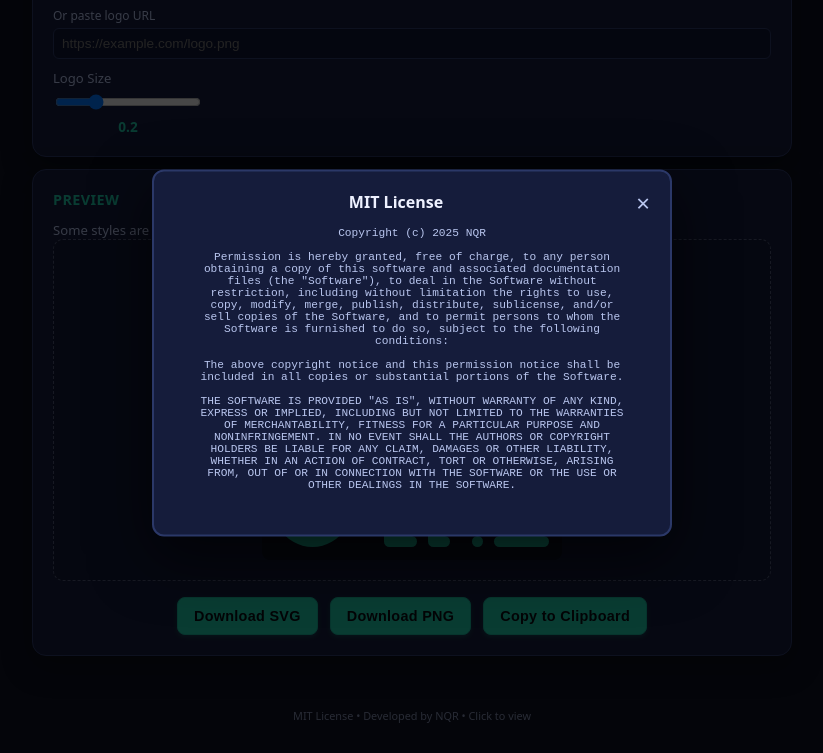
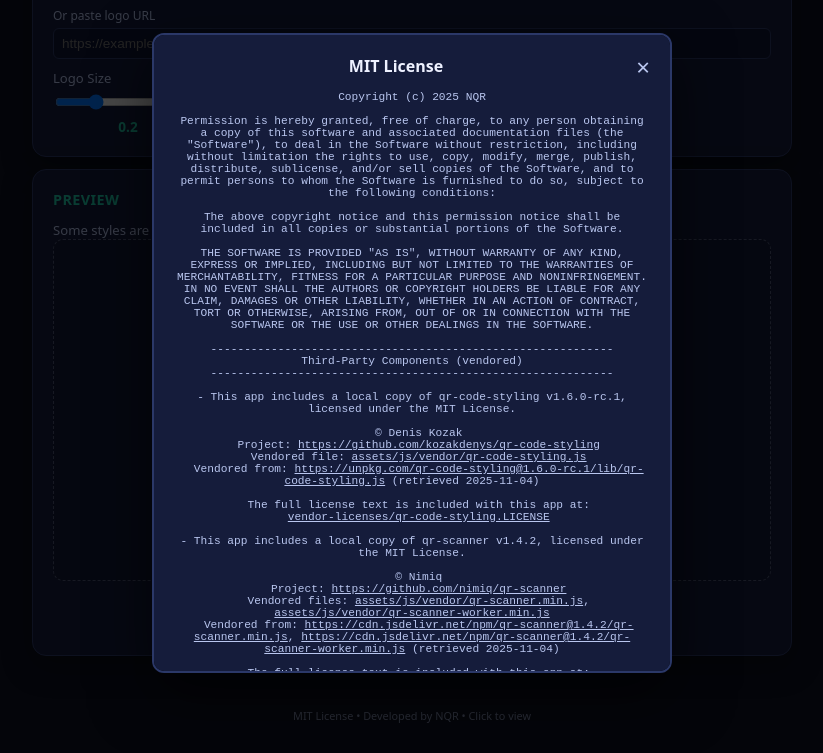
Before and after one commit to NQRLabs/Qridian, a plain HTML site: page index.html in a window 1280 px wide. Both pictures are taken after a click on the element "MIT License • Developed by NQR • Click to view". Shown: the part 747-1500 px from the top of the page, without its empty margins (228-1051 px from the left). Drawn offline with Linux system fonts and the light colour scheme.

Commit message:
Updated License Modal

```diff
--- a/assets/css/app.css
+++ b/assets/css/app.css
@@ -32,6 +32,8 @@ body {
   -webkit-font-smoothing: antialiased;
   min-height: 100vh;
 }
+
+a, a:visited, a:hover, a:active { color: inherit; }
 
 /* HEADER (from template) */
 .app-header {
--- a/index.html
+++ b/index.html
@@ -23,6 +23,29 @@
     LIABILITY, WHETHER IN AN ACTION OF CONTRACT, TORT OR OTHERWISE, ARISING FROM,
     OUT OF OR IN CONNECTION WITH THE SOFTWARE OR THE USE OR OTHER DEALINGS IN THE
     SOFTWARE.
+
+    ------------------------------------------------------------
+    Third-Party Notices (vendored)
+    ------------------------------------------------------------
+
+    This distribution of Qridian bundles unmodified copies of the following
+    open-source components. Each component remains under its own license;
+    Qridian’s MIT license applies only to Qridian’s original code.
+
+    - qr-code-styling@1.6.0-rc.1 — MIT License — © Denis Kozak
+      Files: assets/js/vendor/qr-code-styling.js
+      License: vendor-licenses/qr-code-styling.LICENSE
+      Project: https://github.com/kozakdenys/qr-code-styling
+
+    - qr-scanner@1.4.2 — MIT License — © Nimiq
+      Files: assets/js/vendor/qr-scanner.min.js,
+             assets/js/vendor/qr-scanner-worker.min.js
+      License: vendor-licenses/qr-scanner.LICENSE
+      Project: https://github.com/nimiq/qr-scanner
+
+    Upstream copyright and license notices are preserved
+    in the vendored files and corresponding LICENSE texts.
+
   -->
 
   <!-- Favicons -->
@@ -249,26 +272,37 @@
     <pre class="small-muted" style="text-align:center; white-space:pre-wrap; margin-top:14px;">
 Copyright (c) 2025 NQR
 
-Permission is hereby granted, free of charge, to any person
-obtaining a copy of this software and associated documentation
-files (the "Software"), to deal in the Software without
-restriction, including without limitation the rights to use,
-copy, modify, merge, publish, distribute, sublicense, and/or
-sell copies of the Software, and to permit persons to whom the
-Software is furnished to do so, subject to the following
-conditions:
+Permission is hereby granted, free of charge, to any person obtaining a copy of this software and associated documentation files (the "Software"), to deal in the Software without restriction, including without limitation the rights to use, copy, modify, merge, publish, distribute, sublicense, and/or sell copies of the Software, and to permit persons to whom the Software is furnished to do so, subject to the following conditions:
 
-The above copyright notice and this permission notice shall be
-included in all copies or substantial portions of the Software.
+The above copyright notice and this permission notice shall be included in all copies or substantial portions of the Software.
 
-THE SOFTWARE IS PROVIDED "AS IS", WITHOUT WARRANTY OF ANY KIND,
-EXPRESS OR IMPLIED, INCLUDING BUT NOT LIMITED TO THE WARRANTIES
-OF MERCHANTABILITY, FITNESS FOR A PARTICULAR PURPOSE AND
-NONINFRINGEMENT. IN NO EVENT SHALL THE AUTHORS OR COPYRIGHT
-HOLDERS BE LIABLE FOR ANY CLAIM, DAMAGES OR OTHER LIABILITY,
-WHETHER IN AN ACTION OF CONTRACT, TORT OR OTHERWISE, ARISING
-FROM, OUT OF OR IN CONNECTION WITH THE SOFTWARE OR THE USE OR
-OTHER DEALINGS IN THE SOFTWARE.
+THE SOFTWARE IS PROVIDED "AS IS", WITHOUT WARRANTY OF ANY KIND, EXPRESS OR IMPLIED, INCLUDING BUT NOT LIMITED TO THE WARRANTIES OF MERCHANTABILITY, FITNESS FOR A PARTICULAR PURPOSE AND NONINFRINGEMENT. IN NO EVENT SHALL THE AUTHORS OR COPYRIGHT HOLDERS BE LIABLE FOR ANY CLAIM, DAMAGES OR OTHER LIABILITY, WHETHER IN AN ACTION OF CONTRACT, TORT OR OTHERWISE, ARISING FROM, OUT OF OR IN CONNECTION WITH THE SOFTWARE OR THE USE OR OTHER DEALINGS IN THE SOFTWARE.
+
+------------------------------------------------------------
+Third-Party Components (vendored)
+------------------------------------------------------------
+
+- This app includes a local copy of qr-code-styling v1.6.0-rc.1, licensed under the MIT License.
+
+  © Denis Kozak
+  Project: <a href="https://github.com/kozakdenys/qr-code-styling" target="_blank">https://github.com/kozakdenys/qr-code-styling</a>
+  Vendored file: <a href="https://nqrlabs.com/Qridian/assets/js/vendor/qr-code-styling.js" target="_blank">assets/js/vendor/qr-code-styling.js</a>
+  Vendored from: <a href="https://unpkg.com/qr-code-styling@1.6.0-rc.1/lib/qr-code-styling.js" target="_blank">https://unpkg.com/qr-code-styling@1.6.0-rc.1/lib/qr-code-styling.js</a> (retrieved 2025-11-04)
+
+  The full license text is included with this app at:
+  <a href="https://nqrlabs.com/Qridian/vendor-licenses/qr-code-styling.LICENSE" target="_blank">vendor-licenses/qr-code-styling.LICENSE</a>
+
+- This app includes a local copy of qr-scanner v1.4.2, licensed under the MIT License.
+
+  © Nimiq
+  Project: <a href="https://github.com/nimiq/qr-scanner" target="_blank">https://github.com/nimiq/qr-scanner</a>
+  Vendored files: <a href="https://nqrlabs.com/Qridian/assets/js/vendor/qr-scanner.min.js" target="_blank">assets/js/vendor/qr-scanner.min.js</a>, <a href="https://nqrlabs.com/Qridian/assets/js/vendor/qr-scanner-worker.min.js" target="_blank">assets/js/vendor/qr-scanner-worker.min.js</a>
+  Vendored from: <a href="https://cdn.jsdelivr.net/npm/qr-scanner@1.4.2/qr-scanner.min.js" target="_blank">https://cdn.jsdelivr.net/npm/qr-scanner@1.4.2/qr-scanner.min.js</a>, <a href="https://cdn.jsdelivr.net/npm/qr-scanner@1.4.2/qr-scanner-worker.min.js" target="_blank">https://cdn.jsdelivr.net/npm/qr-scanner@1.4.2/qr-scanner-worker.min.js</a> (retrieved 2025-11-04)
+
+  The full license text is included with this app at:
+  <a href="https://nqrlabs.com/Qridian/vendor-licenses/qr-scanner.LICENSE" target="_blank">vendor-licenses/qr-scanner.LICENSE</a>
+
+**Note:** We keep upstream copyright and license notices intact in the vendored files. No modifications have been made to these libraries except for local hosting and version pinning.
     </pre>
   </div>
 
```
